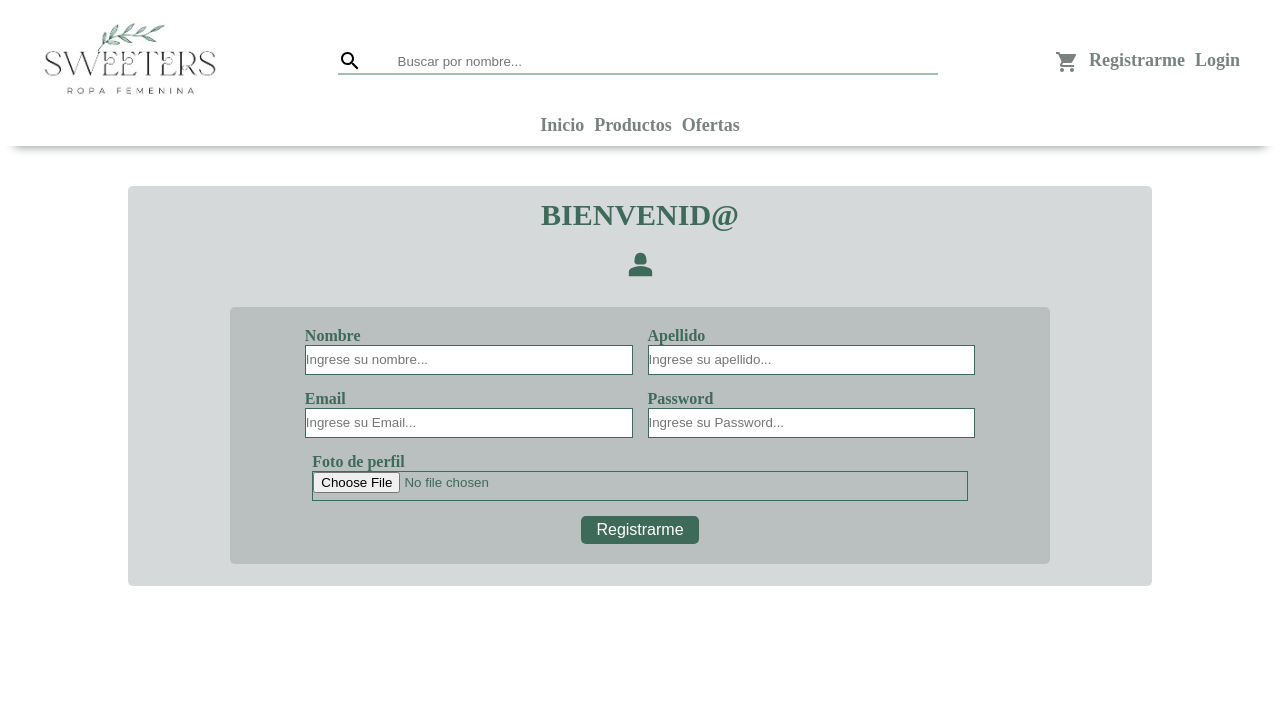
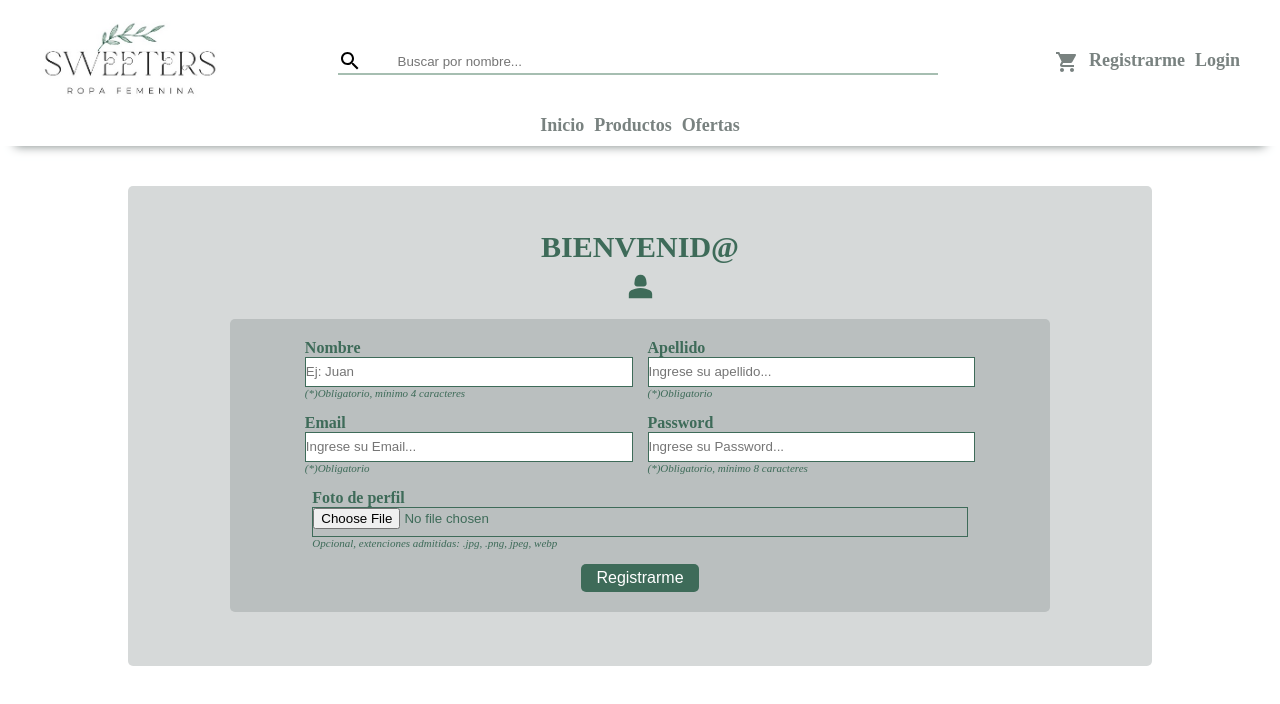
Before and after one commit to Emilix22/sweetersEcommerce, a React (Vite) app: page /users/register in a window 1280 px wide. Shown: the top 704 px of the page. Built offline with nearby package versions, Linux system fonts and the light colour scheme.

Commit message:
modifico estilos formulario register

```diff
--- a/src/components/register/Register.css
+++ b/src/components/register/Register.css
@@ -38,6 +38,11 @@
     outline-color: #3e6b59;
 }
 
+.inputInstruction {
+    font-size: 11px;
+    font-style: italic;
+}
+
 button {
     border-radius: 5px;
     background-color: #3e6b59;
@@ -61,7 +66,8 @@ button {
     }
 
     .register-container {
-        height: 400px;
+        height: 480px;
+        gap: 5px;
     }
 
     .welcome-register {
--- a/src/components/register/Register.jsx
+++ b/src/components/register/Register.jsx
@@ -57,9 +57,10 @@ function Register({ setNewRegister }) {
                      className='form-input'
                      type="text"
                      name='name'
-                     placeholder='Ingrese su nombre...'
+                     placeholder='Ej: Juan'
                      onChange={(e) => setName(e.target.value)}
                     />
+                    <div className='inputInstruction'>(*)Obligatorio, mínimo 4 caracteres</div>
                     {
                         errors && errors.name ? <span className='error-msg'> {errors.name.msg} </span> : ''
 
@@ -74,6 +75,7 @@ function Register({ setNewRegister }) {
                      placeholder='Ingrese su apellido...'
                      onChange={(e) => setSurname(e.target.value)}
                     />
+                    <div className='inputInstruction'>(*)Obligatorio</div>
                     {
                         errors && errors.surname ? <span className='error-msg'> {errors.surname.msg} </span> : ''
 
@@ -88,6 +90,7 @@ function Register({ setNewRegister }) {
                      placeholder='Ingrese su Email...'
                      onChange={(e) => setEmail(e.target.value)}
                     />
+                    <div className='inputInstruction'>(*)Obligatorio</div>
                     {
                         errors && errors.email ? <span className='error-msg'> {errors.email.msg} </span> : ''
 
@@ -102,6 +105,7 @@ function Register({ setNewRegister }) {
                      placeholder='Ingrese su Password...'
                      onChange={(e) => setPassword(e.target.value)}
                     />
+                    <div className='inputInstruction'>(*)Obligatorio, mínimo 8 caracteres</div>
                     {
                         errors && errors.password ? <span className='error-msg'> {errors.password.msg} </span> : ''
 
@@ -115,6 +119,7 @@ function Register({ setNewRegister }) {
                      name='image'
                      onChange={(e) => setImage(e.target.files[0])}
                     />
+                    <div className='inputInstruction'>Opcional, extenciones admitidas: .jpg, .png, jpeg, webp</div>
                 </div>
 
                 <button onClick={handleSubmit}>Registrarme</button>
```
